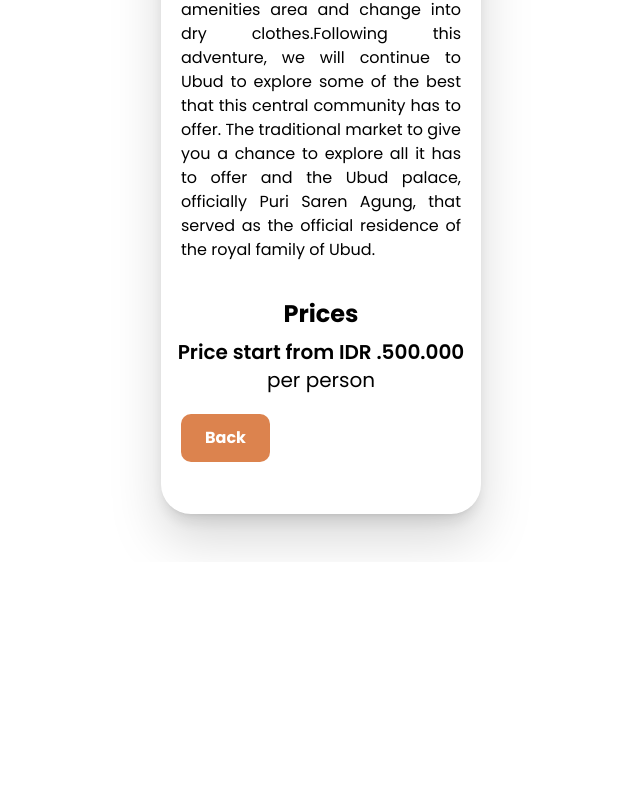
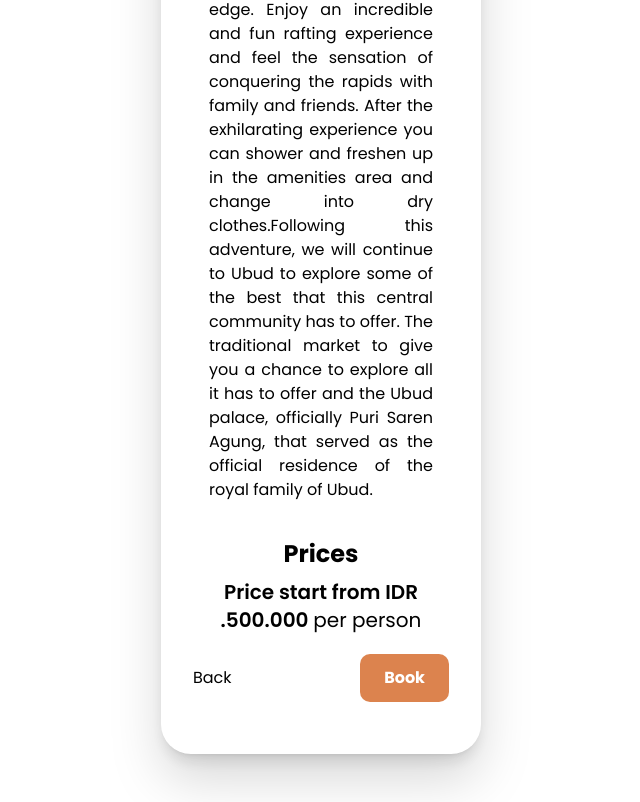
Before and after one commit to CokdePutra/Bali-Tour, a React (Vite) app: page /activities/0 in a window 1280 px wide. Shown: the part 1165-1967 px from the top of the page, without its empty margins (319-959 px from the left). Before the commit the page ends 1727 px from the top, so only its background shows below. Built offline with nearby package versions, Linux system fonts and the light colour scheme.

Commit message:
updating activities

```diff
--- a/src/view/Activities.jsx
+++ b/src/view/Activities.jsx
@@ -1,4 +1,4 @@
-import React, { useState } from "react";
+import React, { useState, useEffect } from "react";
 import Navbar from "../components/Navbar/Navbar";
 import Hero from "../components/Hero/Hero";
 import Footer from "../components/Footer/Footer";
@@ -10,10 +10,23 @@ const Activities = () => {
   const initialActivitiesToShow = 6; // Number of activities to show initially
   const additionalActivitiesToShow = 6; // Number of activities to load when "See More" is clicked
 
+  // Load saved visible activities from localStorage, or show the initial activities if none are saved
+  const savedActivities =
+    JSON.parse(localStorage.getItem("visibleActivities")) || [];
   const [visibleActivities, setVisibleActivities] = useState(
-    CardAllActivities.slice(0, initialActivitiesToShow)
+    savedActivities.length > 0
+      ? savedActivities
+      : CardAllActivities.slice(0, initialActivitiesToShow)
   );
   const [loading, setLoading] = useState(false);
+
+  // Save visible activities to localStorage whenever they change
+  useEffect(() => {
+    localStorage.setItem(
+      "visibleActivities",
+      JSON.stringify(visibleActivities)
+    );
+  }, [visibleActivities]);
 
   const handleSeeMore = () => {
     setLoading(true);
--- a/src/view/Detail.jsx
+++ b/src/view/Detail.jsx
@@ -27,12 +27,14 @@ const Detail = () => {
           alt={activity.title}
           className="w-full h-auto mb-4 rounded-[30px]"
         />
-        <h1 className="text-3xl font-bold mb-4">{activity.title}</h1>
-        <div className="m-5">
+        <h1 className="w-4/5 text-3xl font-bold mb-4">{activity.title}</h1>
+        <div className="w-4/5 m-5">
           <p className="text-lg font-bold mb-2">Tour Description</p>
-          <p className="text-base text-justify mb-4 ">{activity.desc}</p>
+          <p className="text-base text-justify mb-4 mx-[1rem]">
+            {activity.desc}
+          </p>
         </div>
-        <div className="mx-[1rem]">
+        <div className="w-4/5 mx-[1rem]">
           <p className="text-2xl font-bold mb-2">Prices</p>
           <p className="text-xl font-semibold">
             Price start from IDR .{activity.price}{" "}
@@ -40,8 +42,21 @@ const Detail = () => {
           </p>
         </div>
         {/* Add more details or components as needed */}
-        <div className="w-full text-left p-5">
-          <ButtonBook textButton="Back" className="left-0" />
+        <div className="flex w-4/5 mx-[1rem]">
+          <div className="w-full text-left py-5 flex justify-start items-center ">
+            <a
+              href="#"
+              onClick={(e) => {
+                e.preventDefault();
+                window.history.back();
+              }}>
+              Back
+            </a>
+          </div>
+          <div className="w-full py-5 flex justify-end">
+            {/* <ButtonBook textButton="Back" className="left-0" /> */}
+            <ButtonBook textButton="Book" className="left-0" />
+          </div>
         </div>
       </div>
     </>
--- a/src/view/Home.jsx
+++ b/src/view/Home.jsx
@@ -30,6 +30,11 @@ const Home = () => {
           <div className="grid gap-8 mt-8 md:grid-cols-2 lg:grid-cols-3 m-10">
             <Card CardValue={popularActivities} />
           </div>
+          <a
+            href="/Activities"
+            className="mx-auto my-8 block poppins-semibold text-black py-2 px-4">
+            Discover More..
+          </a>
           {/* <ButtonBook textButton="Discover More" /> */}
         </div>
 
--- a/tailwind.config.js
+++ b/tailwind.config.js
@@ -12,6 +12,7 @@ module.exports = {
         "color-title": "#3c3c3c",
         "footer-text": "#d6d6d6",
         "background-color": "#ffffff",
+        // "link-color": "#0000EE",
       },
     },
   },
```
